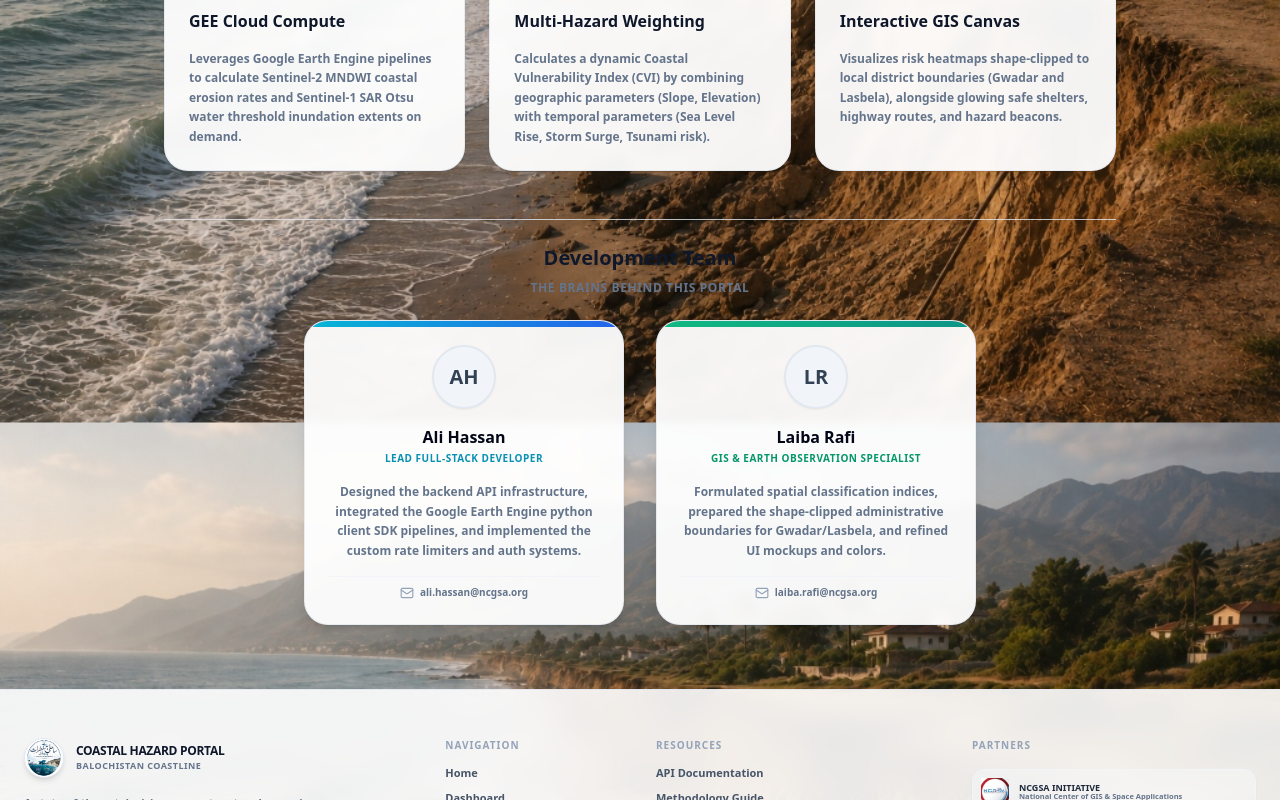
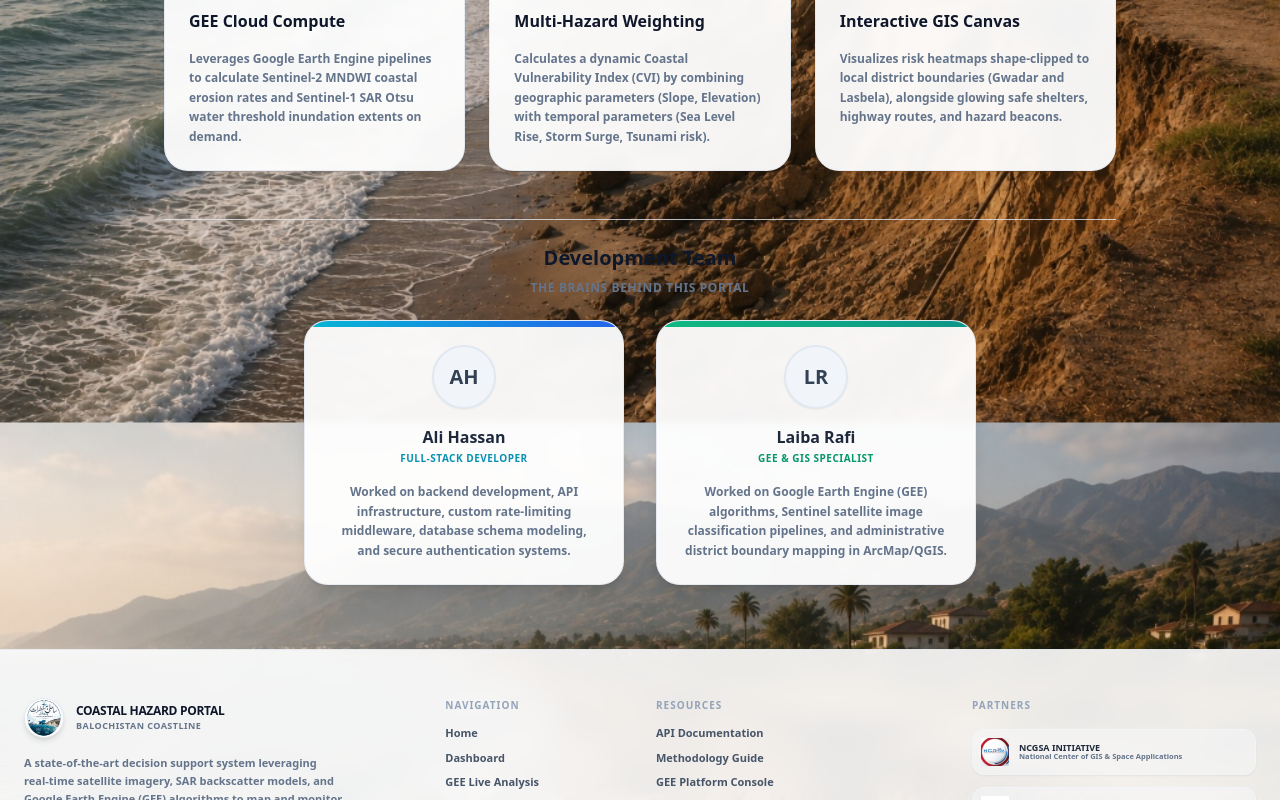
Before and after one commit to Callmehaassan/coastal-hazard-portal, a Next.js app in the folder frontend/: page /about in a window 1280 px wide. Shown: the part 430-1230 px from the top of the page. Built offline with nearby package versions, Linux system fonts and the light colour scheme.

Commit message:
Update About links to load in same window, adjust Ali's title and description, update Laiba's GEE/QGIS description, and remove emails

```diff
--- a/frontend/app/about/page.tsx
+++ b/frontend/app/about/page.tsx
@@ -171,16 +171,12 @@ export default function AboutPage() {
                 AH
               </div>
               <div>
-                <h4 className="font-extrabold text-slate-950 text-base">Ali Hassan</h4>
-                <p className="text-[10px] text-cyan-600 font-bold uppercase tracking-wider mt-0.5">Lead Full-Stack Developer</p>
+                <h4 className="font-extrabold text-slate-955 text-base">Ali Hassan</h4>
+                <p className="text-[10px] text-cyan-600 font-bold uppercase tracking-wider mt-0.5">Full-Stack Developer</p>
               </div>
               <p className="text-xs text-slate-500 leading-relaxed font-semibold">
-                Designed the backend API infrastructure, integrated the Google Earth Engine python client SDK pipelines, and implemented the custom rate limiters and auth systems.
+                Worked on backend development, API infrastructure, custom rate-limiting middleware, database schema modeling, and secure authentication systems.
               </p>
-              <div className="pt-2 border-t border-slate-100 flex items-center justify-center gap-1.5 text-[10px] text-slate-500 font-bold">
-                <Mail className="w-3.5 h-3.5 text-slate-400" />
-                <span>ali.hassan@ncgsa.org</span>
-              </div>
             </div>
 
             {/* Laiba Rafi */}
@@ -189,16 +185,12 @@ export default function AboutPage() {
                 LR
               </div>
               <div>
-                <h4 className="font-extrabold text-slate-950 text-base">Laiba Rafi</h4>
-                <p className="text-[10px] text-emerald-600 font-bold uppercase tracking-wider mt-0.5">GIS & Earth Observation Specialist</p>
+                <h4 className="font-extrabold text-slate-955 text-base">Laiba Rafi</h4>
+                <p className="text-[10px] text-emerald-600 font-bold uppercase tracking-wider mt-0.5">GEE & GIS Specialist</p>
               </div>
               <p className="text-xs text-slate-500 leading-relaxed font-semibold">
-                Formulated spatial classification indices, prepared the shape-clipped administrative boundaries for Gwadar/Lasbela, and refined UI mockups and colors.
+                Worked on Google Earth Engine (GEE) algorithms, Sentinel satellite image classification pipelines, and administrative district boundary mapping in ArcMap/QGIS.
               </p>
-              <div className="pt-2 border-t border-slate-100 flex items-center justify-center gap-1.5 text-[10px] text-slate-500 font-bold">
-                <Mail className="w-3.5 h-3.5 text-slate-400" />
-                <span>laiba.rafi@ncgsa.org</span>
-              </div>
             </div>
 
           </div>
--- a/frontend/app/page.tsx
+++ b/frontend/app/page.tsx
@@ -57,7 +57,7 @@ export default function LandingPage() {
             <Link href="/dashboard" className="text-xs font-semibold text-slate-600 hover:text-slate-950 transition">
               Dashboard
             </Link>
-            <Link href="/about" target="_blank" className="text-xs font-semibold text-slate-600 hover:text-slate-950 transition">
+            <Link href="/about" className="text-xs font-semibold text-slate-600 hover:text-slate-950 transition">
               About
             </Link>
           </nav>
@@ -120,7 +120,6 @@ export default function LandingPage() {
             </Link>
             <Link
               href="/about"
-              target="_blank"
               onClick={() => setMobileMenuOpen(false)}
               className="text-xs font-semibold text-slate-700 hover:text-slate-950 p-2.5 hover:bg-slate-50 rounded-xl block"
             >
```
